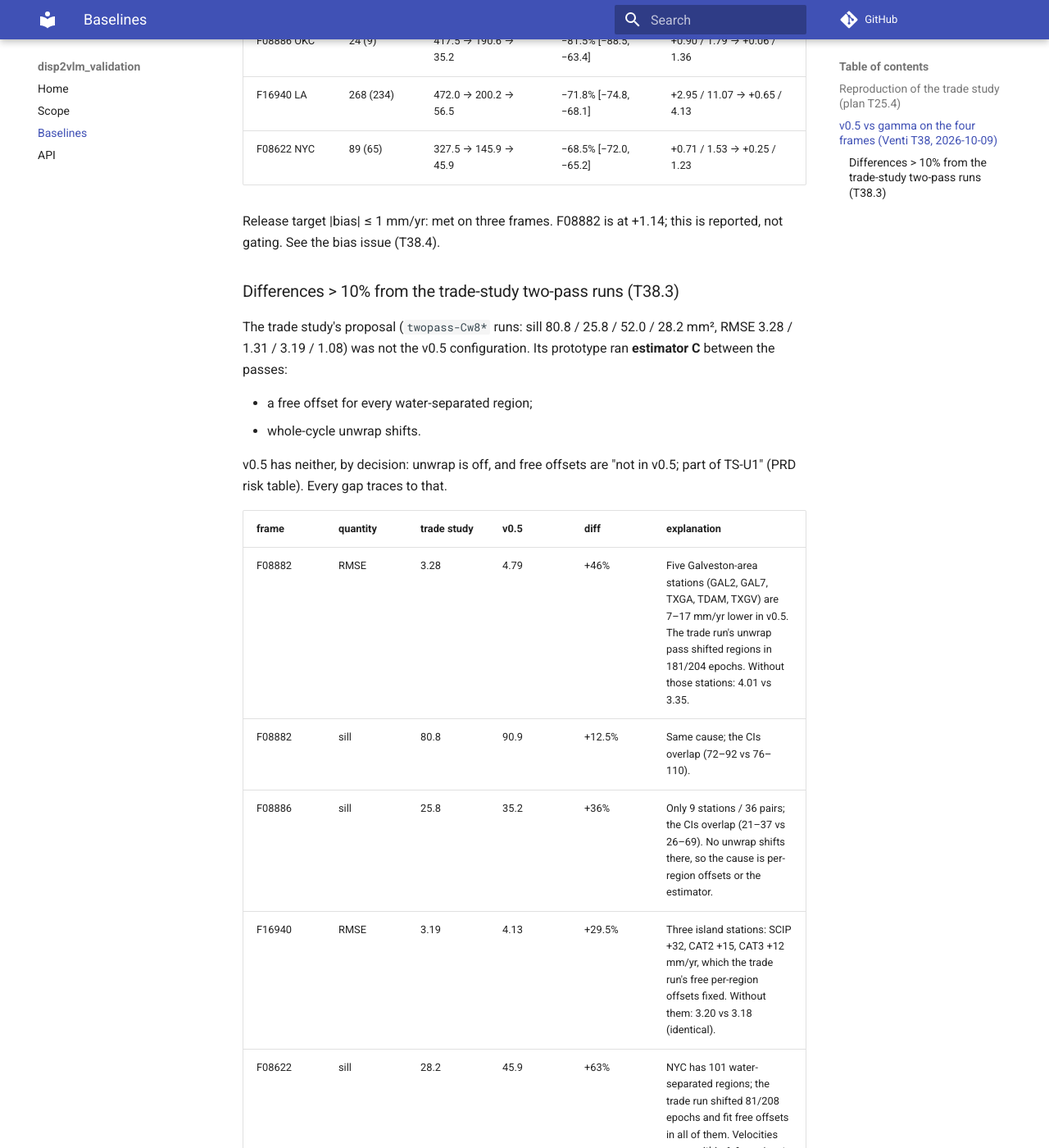
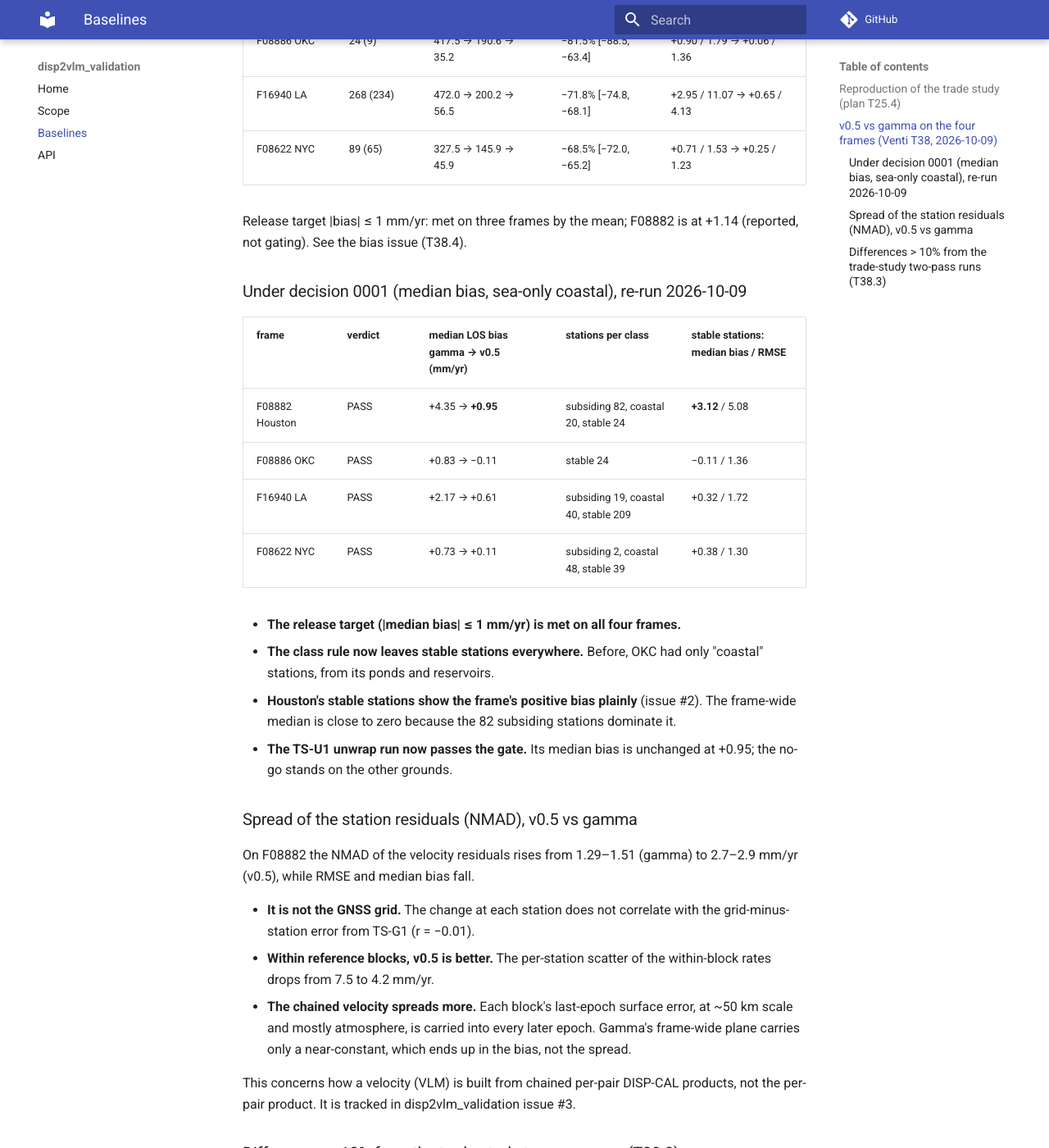
Before and after one commit to mgovorcin/disp2vlm_validation, an MkDocs documentation site: the page built from docs/baselines.md, in a window 1280 px wide and 1400 px high, scrolled down 1780 px. Shown: the whole window at 82% size. Built offline with MkDocs 1.6.1 and Material for MkDocs 9.7.7, drawn with Linux system fonts in a browser that asks for light colours; comment, search, counter and statistics services are not loaded.

Commit message:
docs: T38 under decision 0001; residual spread finding (issue #3)
Co-Authored-By: Claude Opus 5.5 <noreply@anthropic.com>

```diff
--- a/docs/baselines.md
+++ b/docs/baselines.md
@@ -61,8 +61,45 @@ Summary page: `t38/release_summary_v05.html`. Calibration took 27 min per
 | F16940 LA | 268 (234) | 472.0 → 200.2 → 56.5 | −71.8% [−74.8, −68.1] | +2.95 / 11.07 → +0.65 / 4.13 |
 | F08622 NYC | 89 (65) | 327.5 → 145.9 → 45.9 | −68.5% [−72.0, −65.2] | +0.71 / 1.53 → +0.25 / 1.23 |
 
-Release target |bias| ≤ 1 mm/yr: met on three frames. F08882 is at +1.14;
-this is reported, not gating. See the bias issue (T38.4).
+Release target |bias| ≤ 1 mm/yr: met on three frames by the mean; F08882 is
+at +1.14 (reported, not gating). See the bias issue (T38.4).
+
+### Under decision 0001 (median bias, sea-only coastal), re-run 2026-10-09
+
+| frame | verdict | median LOS bias gamma → v0.5 (mm/yr) | stations per class | stable stations: median bias / RMSE |
+|---|---|---|---|---|
+| F08882 Houston | PASS | +4.35 → **+0.95** | subsiding 82, coastal 20, stable 24 | **+3.12** / 5.08 |
+| F08886 OKC | PASS | +0.83 → −0.11 | stable 24 | −0.11 / 1.36 |
+| F16940 LA | PASS | +2.17 → +0.61 | subsiding 19, coastal 40, stable 209 | +0.32 / 1.72 |
+| F08622 NYC | PASS | +0.73 → +0.11 | subsiding 2, coastal 48, stable 39 | +0.38 / 1.30 |
+
+- **The release target (|median bias| ≤ 1 mm/yr) is met on all four
+  frames.**
+- **The class rule now leaves stable stations everywhere.** Before, OKC had
+  only "coastal" stations, from its ponds and reservoirs.
+- **Houston's stable stations show the frame's positive bias plainly**
+  (issue #2). The frame-wide median is close to zero because the 82
+  subsiding stations dominate it.
+- **The TS-U1 unwrap run now passes the gate.** Its median bias is unchanged
+  at +0.95; the no-go stands on the other grounds.
+
+### Spread of the station residuals (NMAD), v0.5 vs gamma
+
+On F08882 the NMAD of the velocity residuals rises from 1.29–1.51 (gamma) to
+2.7–2.9 mm/yr (v0.5), while RMSE and median bias fall.
+
+- **It is not the GNSS grid.** The change at each station does not
+  correlate with the grid-minus-station error from TS-G1 (r = −0.01).
+- **Within reference blocks, v0.5 is better.** The per-station scatter of
+  the within-block rates drops from 7.5 to 4.2 mm/yr.
+- **The chained velocity spreads more.** Each block's last-epoch surface
+  error, at ~50 km scale and mostly atmosphere, is carried into every later
+  epoch. Gamma's frame-wide plane carries only a near-constant, which ends
+  up in the bias, not the spread.
+
+This concerns how a velocity (VLM) is built from chained per-pair
+DISP-CAL products, not the per-pair product. It is tracked in
+disp2vlm_validation issue #3.
 
 ### Differences > 10% from the trade-study two-pass runs (T38.3)
 
```
Also changed, not shown: docs/decisions/0001-median-bias-and-sea-coast.md (+5 -4 lines).
